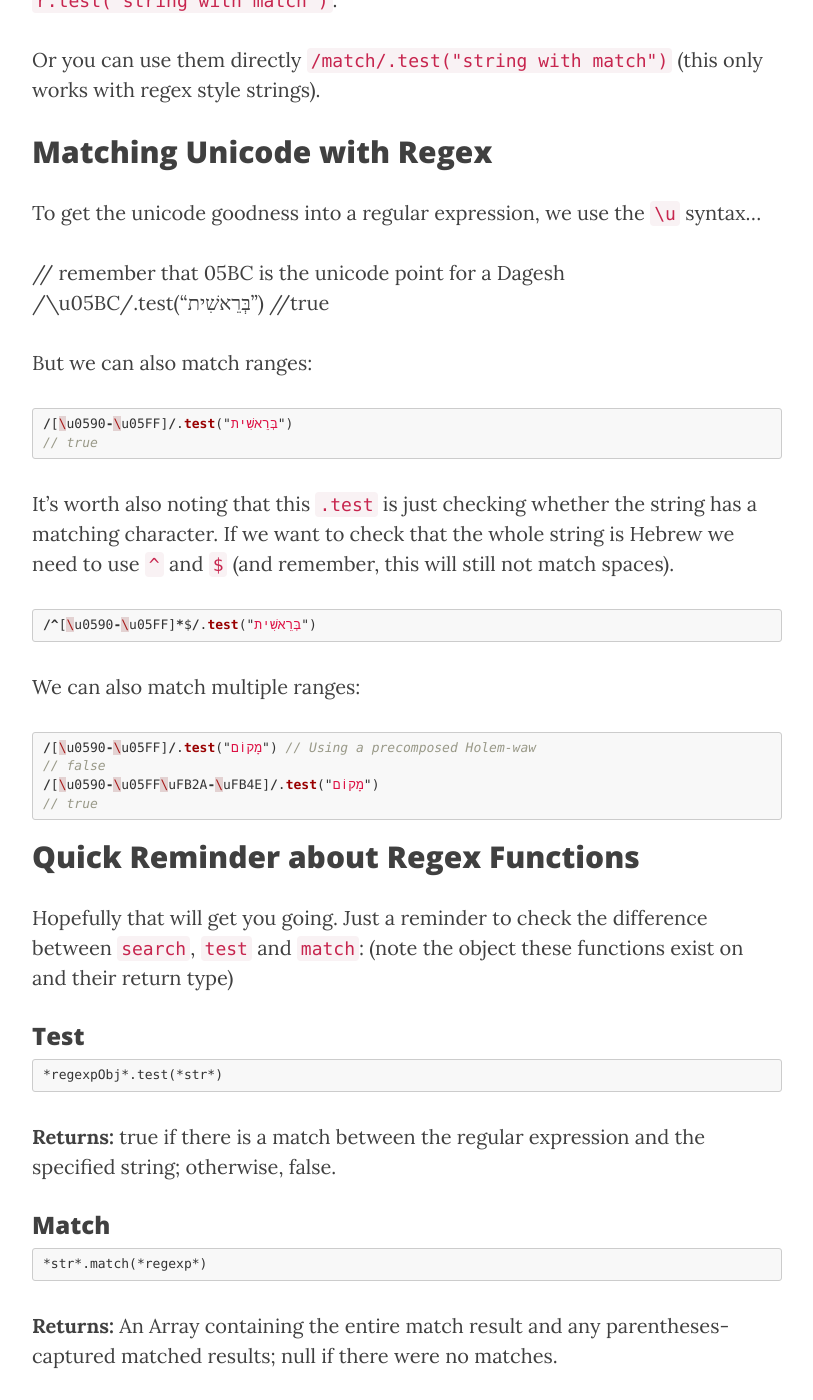
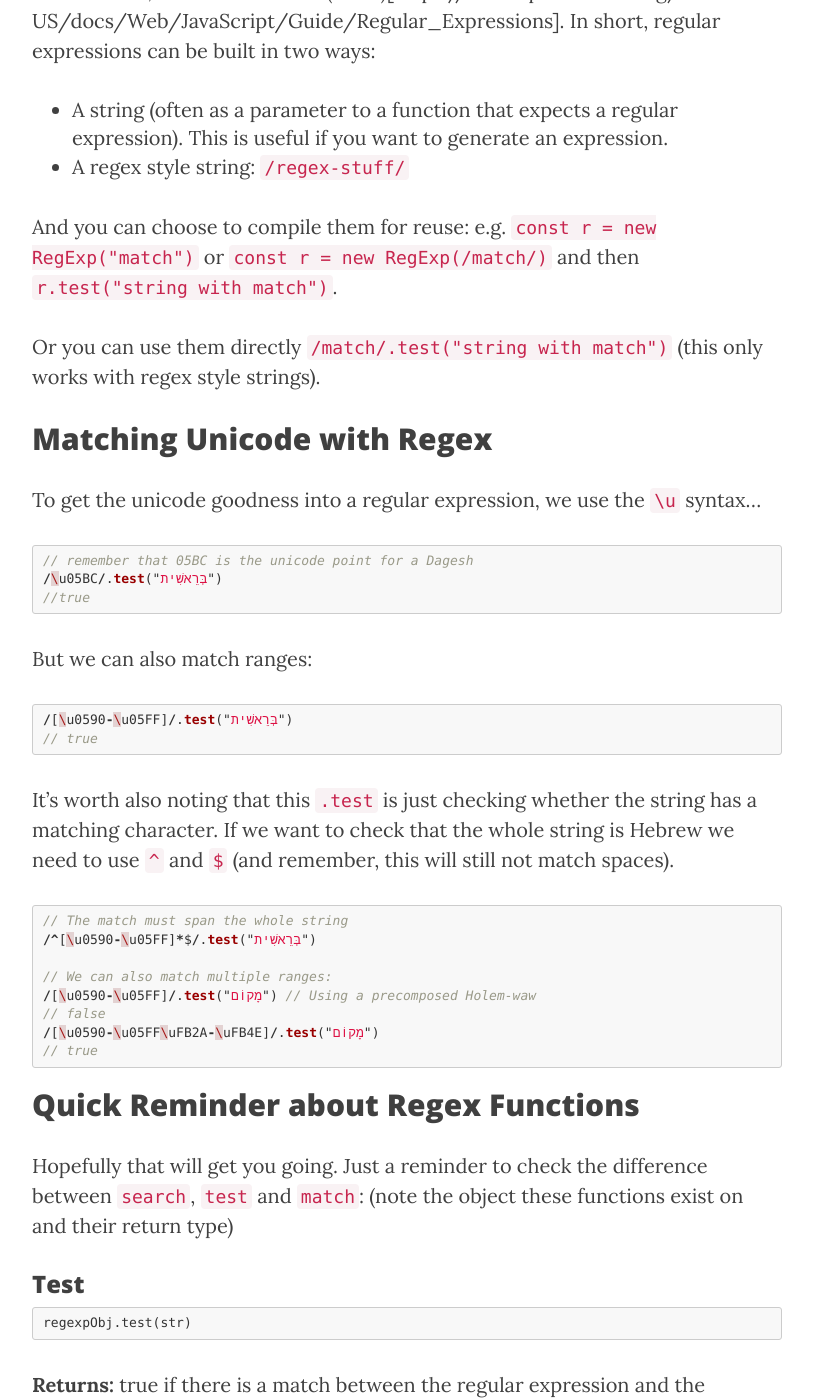
Before and after one commit to jcuenod/bibletech, a Jekyll site: the page built from _posts/2017-08-19-matching-hebrew-unicode-regex.md, in a window 1280 px wide and 1400 px high, scrolled down 3122 px. Shown: the whole window, without its empty margins (233-1046 px from the left). Built offline with Jekyll 4.4.1, drawn with Linux system fonts in a browser that asks for light colours; nearby versions of some CDN libraries; some of the changed text lies outside the part shown.

Commit message:
Fixed code block, added tldr

````diff
--- a/_posts/2017-08-19-matching-hebrew-unicode-regex.md
+++ b/_posts/2017-08-19-matching-hebrew-unicode-regex.md
@@ -10,6 +10,18 @@
 # Disclaimer
 
 If you don't know what unicode is, this is not the post for you. If you don't know what regular expressions are, this is not the post for you. If you're still reading and you want to identify Hebrew characters in a string, this is the post for you. This is really just to document this stuff for myself...
+
+# TL;DR
+
+Just want to match the whole unicode block relevant to biblical studies, this should get you going:
+
+```javascript
+// The standard Hebrew unicode block
+[\u0590-\u05FF]/.test("some string with Hebrew in it")
+
+// With precomposed characters
+[\u0590-\u05FF\uFB2A-\uFB4E]/.test("some string with Hebrew in it")
+```
 
 # Relevant Unicode Blocks for Hebrew
 
@@ -270,9 +282,11 @@
 
 To get the unicode goodness into a regular expression, we use the `\u` syntax...
 
-  // remember that 05BC is the unicode point for a Dagesh
-  /\u05BC/.test("בְּרֵאשִׁית")
-  //true
+```javascript
+// remember that 05BC is the unicode point for a Dagesh
+/\u05BC/.test("בְּרֵאשִׁית")
+//true
+```
 
 But we can also match ranges:
 
@@ -284,12 +298,10 @@
 It's worth also noting that this `.test` is just checking whether the string has a matching character. If we want to check that the whole string is Hebrew we need to use `^` and `$` (and remember, this will still not match spaces).
 
 ```javascript
+// The match must span the whole string
 /^[\u0590-\u05FF]*$/.test("בְּרֵאשִׁית")
-```
 
-We can also match multiple ranges:
-
-```javascript
+// We can also match multiple ranges:
 /[\u0590-\u05FF]/.test("מָקוֹם") // Using a precomposed Holem-waw
 // false
 /[\u0590-\u05FF\uFB2A-\uFB4E]/.test("מָקוֹם")
@@ -304,7 +316,7 @@
 ### Test
 
 ```
-*regexpObj*.test(*str*)
+regexpObj.test(str)
 ```
 
 **Returns:** true if there is a match between the regular expression and the specified string; otherwise, false.
@@ -312,7 +324,7 @@
 ### Match
 
 ```
-*str*.match(*regexp*)
+str.match(regexp)
 ```
 
 **Returns:** An Array containing the entire match result and any parentheses-captured matched results; null if there were no matches.
@@ -320,7 +332,7 @@
 ### Search
 
 ```
-*str*.search(*regexp*)
+str.search(regexp)
 ```
 
 **Returns:** The index of the first match between the regular expression and the given string; if not found, -1.
````
